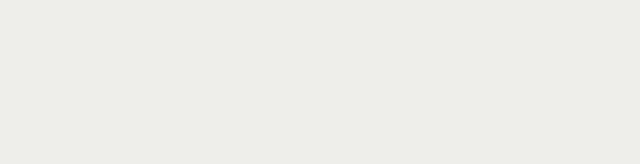
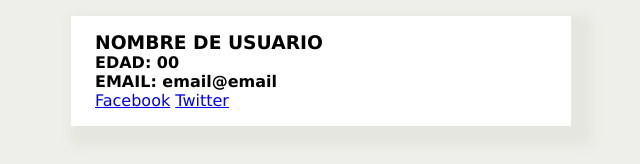
Before and after one commit to jefersond91/cards-HTML-JS, a plain HTML site: page index.html in a window 1280 px wide. Shown: the whole page, without its empty margins (319-959 px from the left). Drawn offline with Linux system fonts and the light colour scheme.

Commit message:
diseño cards con html

```diff
--- a/js/main.js
+++ b/js/main.js
@@ -78,5 +78,14 @@ const users = [
   },
 ];
 
-const container = document.getElementById('user-container');
+const container = document.getElementById("user-container");
 // console.log(container);
+container.innerHTML = `
+    <div class="user-card">
+        <h3>NOMBRE DE USUARIO</h3>
+        <h4>EDAD: 00</h4>
+        <h4>EMAIL: email@email</h4>
+        <a href="facebook.com">Facebook</a>
+        <a href="twitter.com">Twitter</a>
+    </div>
+`
```
Also changed, not shown: index.html (line endings or trailing spaces).
